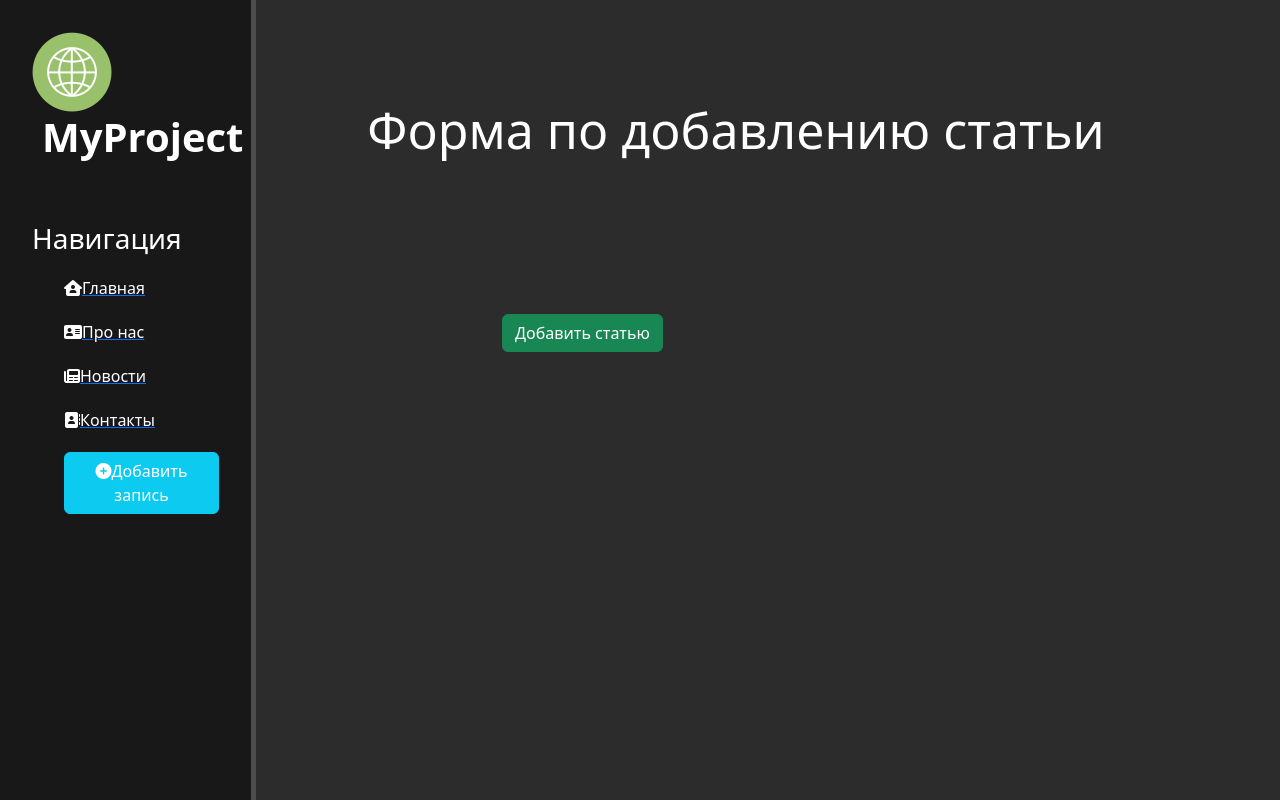
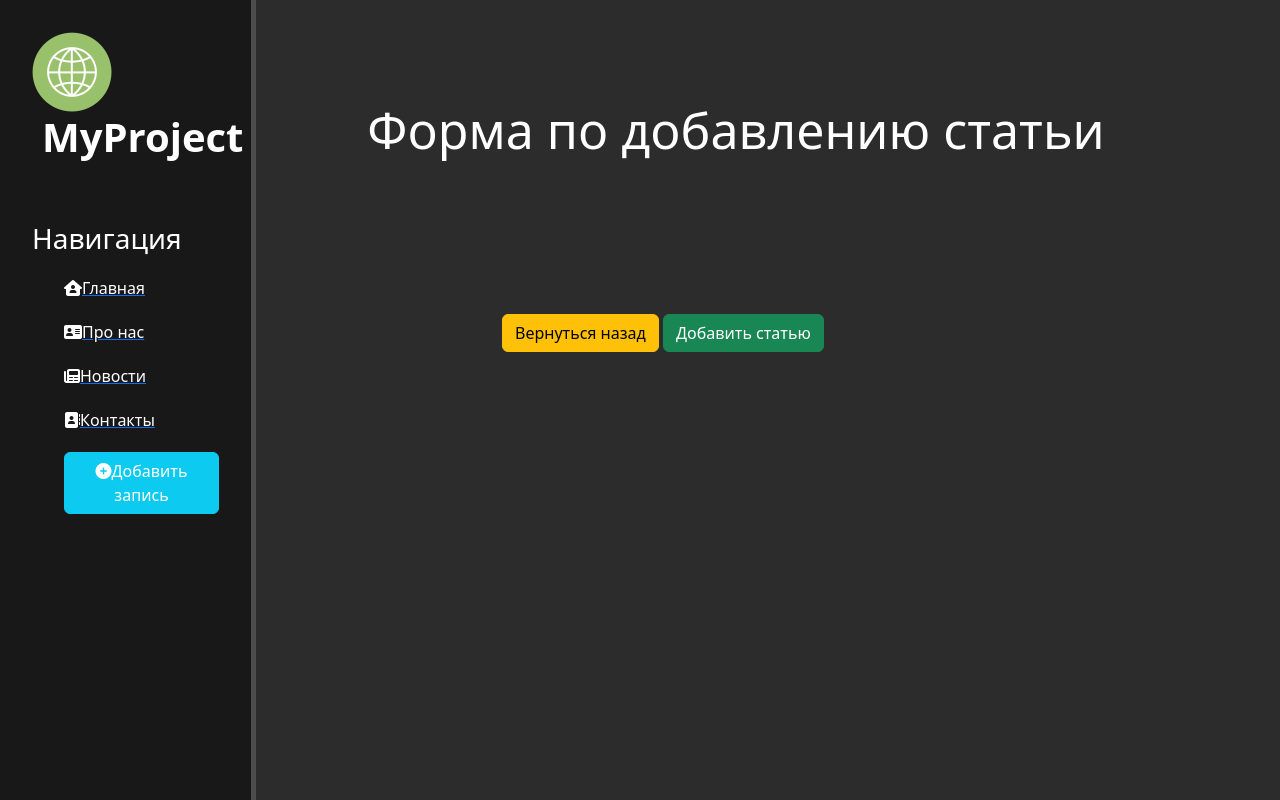
Before and after one commit to Flint444/first_django_app, a Django app: page /news/create in a window 1280 px wide. Run offline with Django 4.2, Linux system fonts and the light colour scheme.

Commit message:
4th version #Добавлены кнопки назад в редактирование и удаление

```diff
--- a/kr/news/templates/news/create.html
+++ b/kr/news/templates/news/create.html
@@ -17,7 +17,7 @@
             {{ form.date }}<br>
 
             <span>{{ error }}</span>
-
+            <a href="#" onclick="history.back();return false;" class="btn btn-warning">Вернуться назад</a>
             <button class="btn btn-success" type="submit">Добавить статью</button>
         </form>
 
--- a/kr/news/templates/news/news-delete.html
+++ b/kr/news/templates/news/news-delete.html
@@ -11,6 +11,7 @@
         <form method="post">
             {% csrf_token %}
 
+            <a href="#" onclick="history.back();return false;" class="btn btn-warning">Вернуться назад</a>
             <button class="btn btn-success" type="submit">Удалить статью</button>
         </form>
 
```
